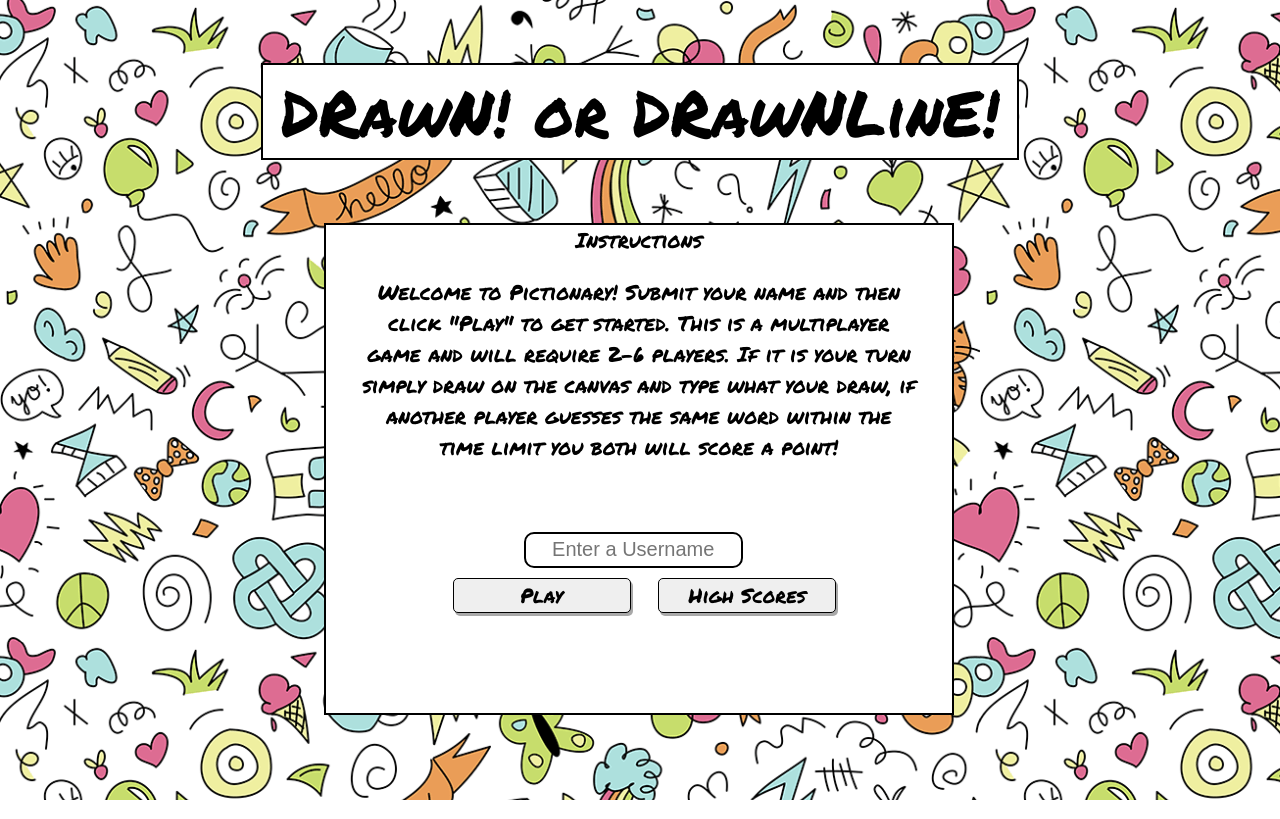
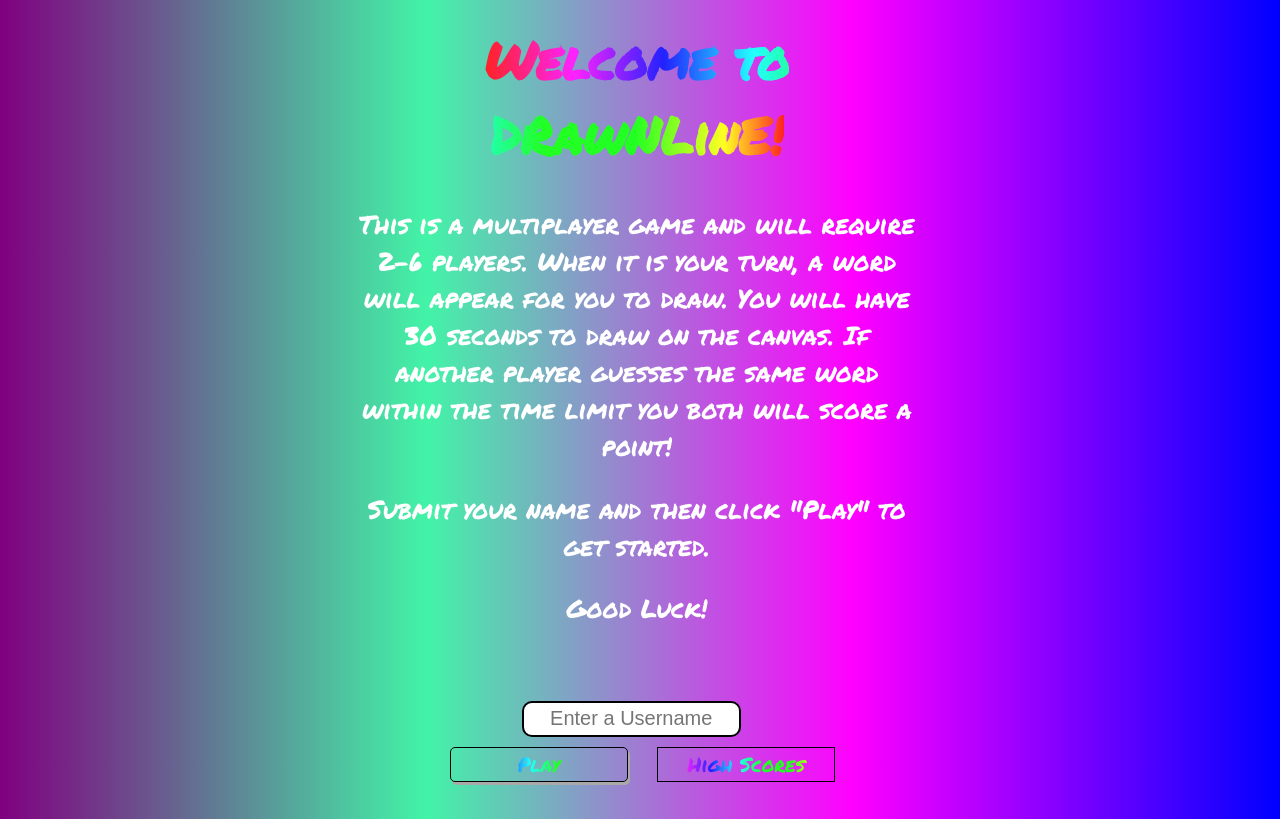
Before and after one commit to JenStokes79/PictionaryDB, a website: page public/view.html in a window 1280 px wide. Drawn offline with nearby package versions, Linux system fonts and the light colour scheme.

Commit message:
added color backgrounds

```diff
--- a/public/stylesheets/style.css
+++ b/public/stylesheets/style.css
@@ -1,42 +1,58 @@
 body{
-	background-image: url("background2.png");
+	 background: linear-gradient(-90deg, blue, magenta, #42f4a7, purple);
+
+}
 
 }
 .title{
 	font-family: 'Permanent Marker', cursive;
-	margin: 5% 20% 0 20%;
+	color: black;
+	margin: 0% 25% 0 25%;
 	font-size: 400%;
 	text-align: center;
-	background-color: white;
-	border: 2px solid black;
+	background-color: transparent;
+	border-radius: 10px;
+	box-shadow: 0 4px 8px 0 rgba(0, 0, 0, 0.2), 0 6px 20px 0 rgba(0, 0, 0, 0.19);
 }
+
+
 .midContainer{
 	margin: 5% 20% 10% 25%;
 	max-width: 100%
 	background-color: white;
 
-/*	border-top: 2px solid black;*/
+
+
 }
 .instructions{
 	font-family: 'Permanent Marker', cursive;
-	margin-left: 25%%;
+	color: white;
+	margin: -20% auto 0% auto;
+	height: auto;
 	width: 80%;
 	float: left;
-	font-size: 130%;
+	font-size: 160%;
 	text-align: center;
-	background-color: white;
+	background-color: transparent;
 	padding-left: 5%;
 	padding-right: 5%;
-	border: 2px solid black;
+
+}
+
+.rainbow {
+  background-image: -webkit-gradient( linear, left top, right top, color-stop(0, #f22), color-stop(0.15, #f2f), color-stop(0.3, #22f), color-stop(0.45, #2ff), color-stop(0.6, #2f2),color-stop(0.75, #2f2), color-stop(0.9, #ff2), color-stop(1, #f22) );
+  background-image: gradient( linear, left top, right top, color-stop(0, #f22), color-stop(0.15, #f2f), color-stop(0.3, #22f), color-stop(0.45, #2ff), color-stop(0.6, #2f2),color-stop(0.75, #2f2), color-stop(0.9, #ff2), color-stop(1, #f22) );
+  color:transparent;
+  -webkit-background-clip: text;
+  background-clip: text;
 }
 .scoreBox{
 	width: 80%;
 	text-align: center;
-	background-color: white;
+	background-color: transparent;
 	padding: 5%;
 	margin-left: 6%;
-/*	border-left: 2px solid black;
-	border-bottom: 2px solid black;*/
+
 }
 #highScore{
 	text-align: center;
@@ -47,8 +63,8 @@
 	padding-bottom: :6px;
 	height: 35px;
 	width:40%;
-	border-radius: 5px;
-	box-shadow: 2px 3px #A9A9A9;
+	/*border-radius: 5px;
+	box-shadow: 2px 3px #A9A9A9;*/
 	margin: 10px;
 	position: relative;
 
@@ -64,22 +80,16 @@
 .playBox{
 	margin: 0% 15% 0 15%;
 	background-color: white;
-	/*border-left: 2px solid black;
-	border-right: 2px solid black;*/
+
 }
 .submitForm{
 	width: 95%;
 	float: left;
 	text-align: center;
 	margin-top: -5%;
-	background-color: white;
+	background-color: transparent;
+}
 
-/*	padding-right: 5%;*/
-/*	border-left: 2px solid black;*/
-
-
-
-}
 .footer{
 	margin: 0 15% 0 15%;
 	background-color: white;
@@ -131,10 +141,9 @@
 /*style for the players div*/
 .players1 {
 	font-family: 'Permanent Marker', cursive;
+	color: white;
 	margin: 0% 80% 0% 2%;
 	font-size: 100%;
 	text-align: center;
-	background-color: white;
-	border: 2px solid black;
-
-}
+	background-color: transparent;
+	}
--- a/public/view.html
+++ b/public/view.html
@@ -13,24 +13,26 @@
 <body>
 
 	<!-- we can change the name -->
-	<div class="title">DRawN! or DRawNLinE!</div>
+	<!-- <div class="title">DRawNLinE!</div> -->
+
 
 <!-- houses instrcutions, user name and highscores buttons -->
 	<div class="midContainer">
 		<div class="instructions">
-			Instructions
-			<p>Welcome to Pictionary! Submit your name and then click "Play" to get started. This is a multiplayer game and will require 2-6 players. If it is your turn simply draw on the canvas and type what your draw, if another player guesses the same word within the time limit you both will score a point!</p>
+			<h1><span class="rainbow"> Welcome to DRawNLinE!</span></h1>
 
+			<p>This is a multiplayer game and will require 2-6 players. When it is your turn, a word will appear for you to draw. You will have 30 seconds to draw on the canvas. If another player guesses the same word within the time limit you both will score a point!</p>
+			<p> Submit your name and then click "Play" to get started.</p>
+			<p>Good Luck!</p>
 
 				<div class="scoreBox">
 					<form class="submitForm">
 						<input id="name" type="text" placeholder="Enter a Username">
 					</form>
-						<a href="/play"><button id="submitName" type="submit">Play</button></a>
-						<button id="highScore">High Scores</button>
+						<a href="/play"><button class="rainbow" id="submitName" type="submit">Play</button></a>
+						<button class="rainbow" id="highScore">High Scores</button>
 				</div>
-				<br>
-				<br>
+
 
 				<div class="highScore" id="well-section">
 
```
Also changed, not shown: public/play.html (+2 -2 lines), public/stylesheets/abstract.png (added), public/stylesheets/rainbow.jpg (added).
